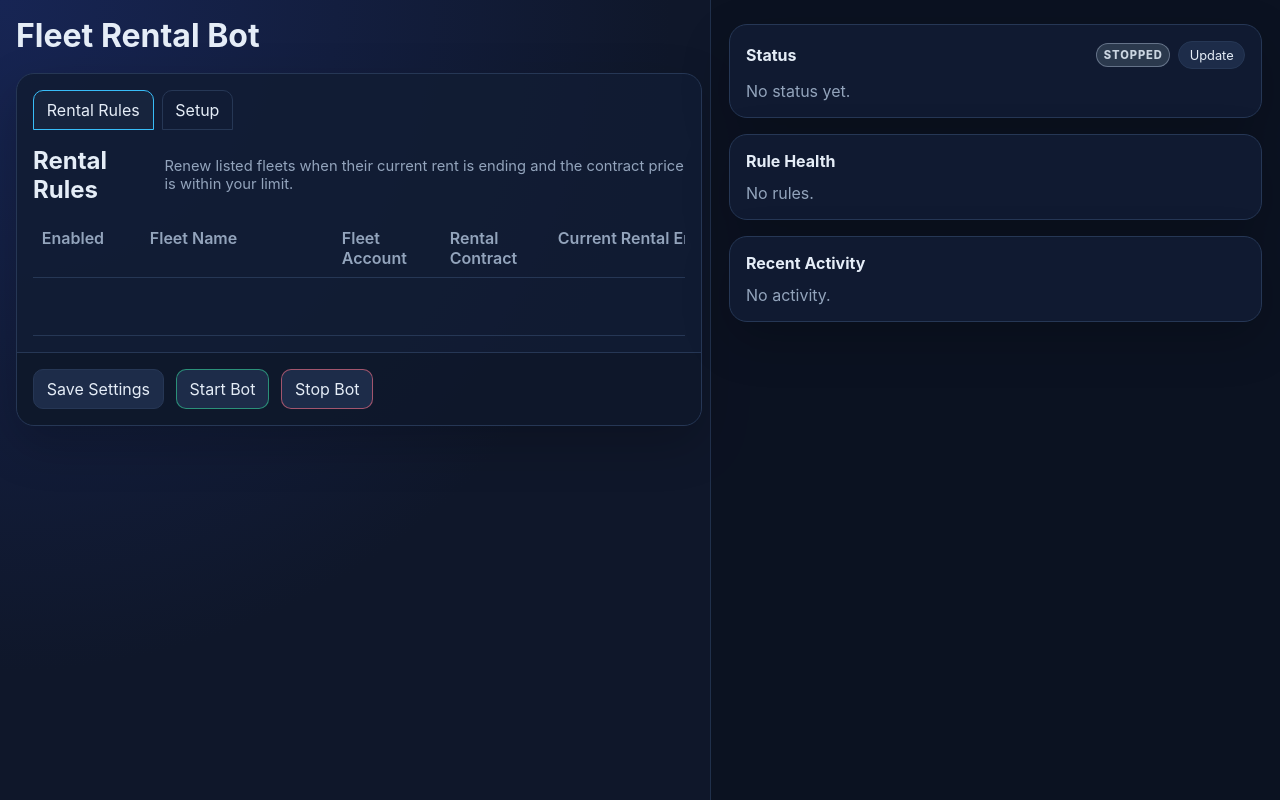
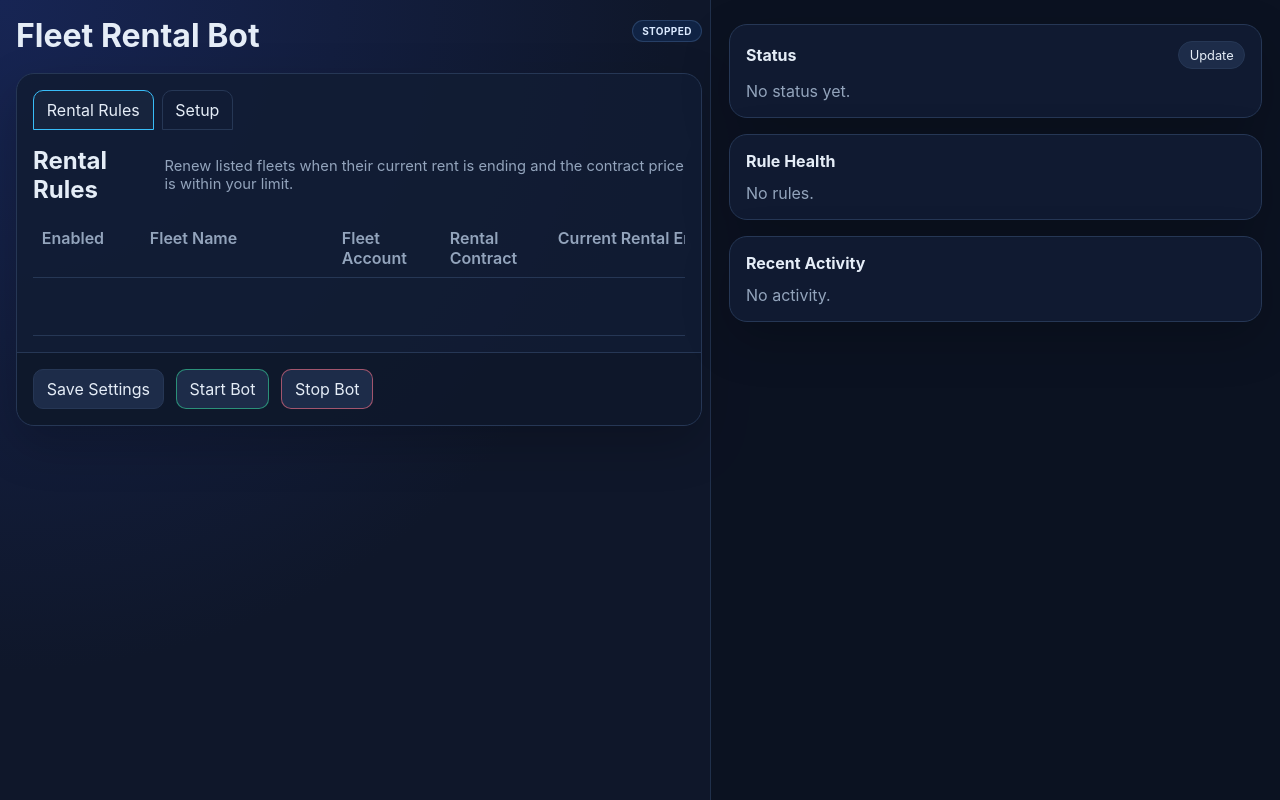
Before and after one commit to aephiaviktor/fleet-rental-bot, an Electron app: page electron/renderer.html in a window 1280 px wide. Drawn offline with Linux system fonts and the light colour scheme; no server answers.

Commit message:
Move running badge to app header (Fleet Rental Bot 0.1.16)

```diff
--- a/electron/renderer.css
+++ b/electron/renderer.css
@@ -56,7 +56,13 @@ textarea { resize: vertical; }
 
 .app-main { padding: 16px 8px 16px 16px; }
 .app { max-width: none; margin: 0; }
-.app-header { margin-bottom: 18px; }
+.app-header {
+  display: flex;
+  align-items: flex-start;
+  justify-content: space-between;
+  gap: 12px;
+  margin-bottom: 18px;
+}
 .app-header h1 { margin: 0; font-size: 2rem; }
 
 .panel, .status-panel {
@@ -263,25 +269,34 @@ label { display: grid; gap: 0.35rem; color: var(--muted); font-size: 0.9rem; }
   align-items: center;
   gap: 0.5rem;
 }
-.running-badge {
+.running-pill {
   display: inline-flex;
   align-items: center;
   justify-content: center;
-  min-width: 74px;
-  height: 24px;
+  min-width: 70px;
+  padding: 4px 9px;
   border: 1px solid rgba(148, 163, 184, 0.55);
   border-radius: 999px;
   background: rgba(51, 65, 85, 0.8);
   color: #cbd5e1;
-  font-size: 0.7rem;
-  font-weight: 800;
-  letter-spacing: 0.08em;
+  font-size: 10px;
+  font-weight: 700;
+  letter-spacing: 0.04em;
+  text-transform: uppercase;
 }
-.running-badge.running {
+.running-pill.running {
   border-color: rgba(52, 211, 153, 0.62);
   background: linear-gradient(180deg, rgba(21, 128, 61, 0.7), rgba(20, 83, 45, 0.76));
   color: #d1fae5;
   box-shadow: inset 0 1px 0 rgba(255, 255, 255, 0.12), 0 0 16px rgba(52, 211, 153, 0.12);
+}
+.running-pill.stopped {
+  color: #dbeaff;
+  background: rgba(17, 39, 75, 0.8);
+  border-color: rgba(143, 193, 255, 0.18);
+}
+.app-header .running-pill {
+  margin-top: 4px;
 }
 .rail-update-btn {
   padding: 0.35rem 0.65rem;
--- a/electron/renderer.html
+++ b/electron/renderer.html
@@ -12,6 +12,7 @@
         <div class="app">
           <div class="app-header">
             <h1>Fleet Rental Bot</h1>
+            <span class="running-pill stopped" id="running-badge">Stopped</span>
           </div>
 
           <section class="panel app-panel">
@@ -164,7 +165,6 @@
             <div class="status-header-row">
               <h2>Status</h2>
               <div class="status-header-actions">
-                <span class="running-badge stopped" id="running-badge">STOPPED</span>
                 <button class="rail-update-btn" id="update-btn" type="button">Update</button>
               </div>
             </div>
--- a/electron/renderer.js
+++ b/electron/renderer.js
@@ -87,7 +87,7 @@ function formatUptime(startedAt) {
 }
 
 function setRunningBadge(running) {
-  runningBadge.textContent = running ? 'RUNNING' : 'STOPPED';
+  runningBadge.textContent = running ? 'Running' : 'Stopped';
   runningBadge.classList.toggle('running', running);
   runningBadge.classList.toggle('stopped', !running);
 }
--- a/package.json
+++ b/package.json
@@ -1,6 +1,6 @@
 {
   "name": "fleet-rental-bot",
-  "version": "0.1.15",
+  "version": "0.1.16",
   "private": true,
   "main": "electron/main.js",
   "type": "commonjs",
```
Also changed, not shown: 1 other file.
